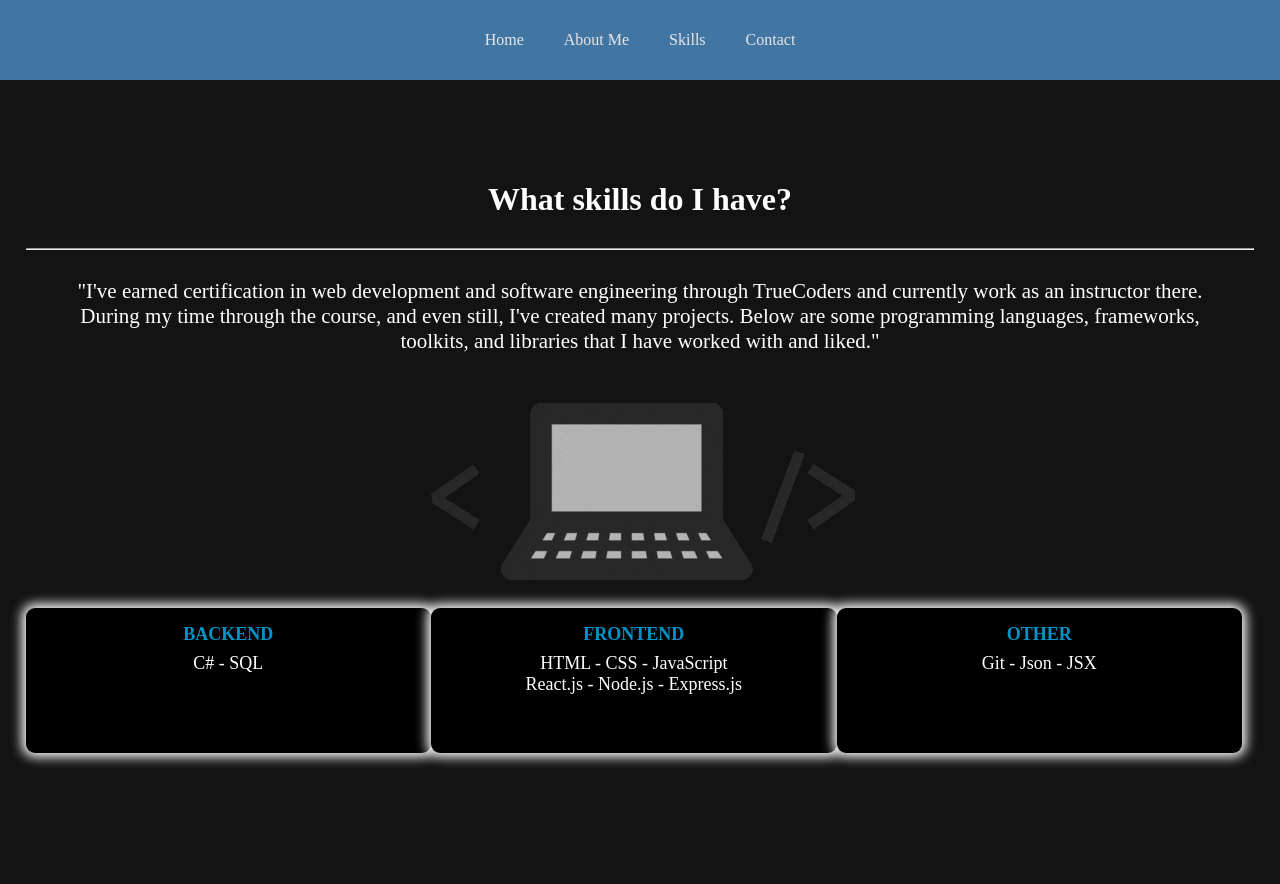
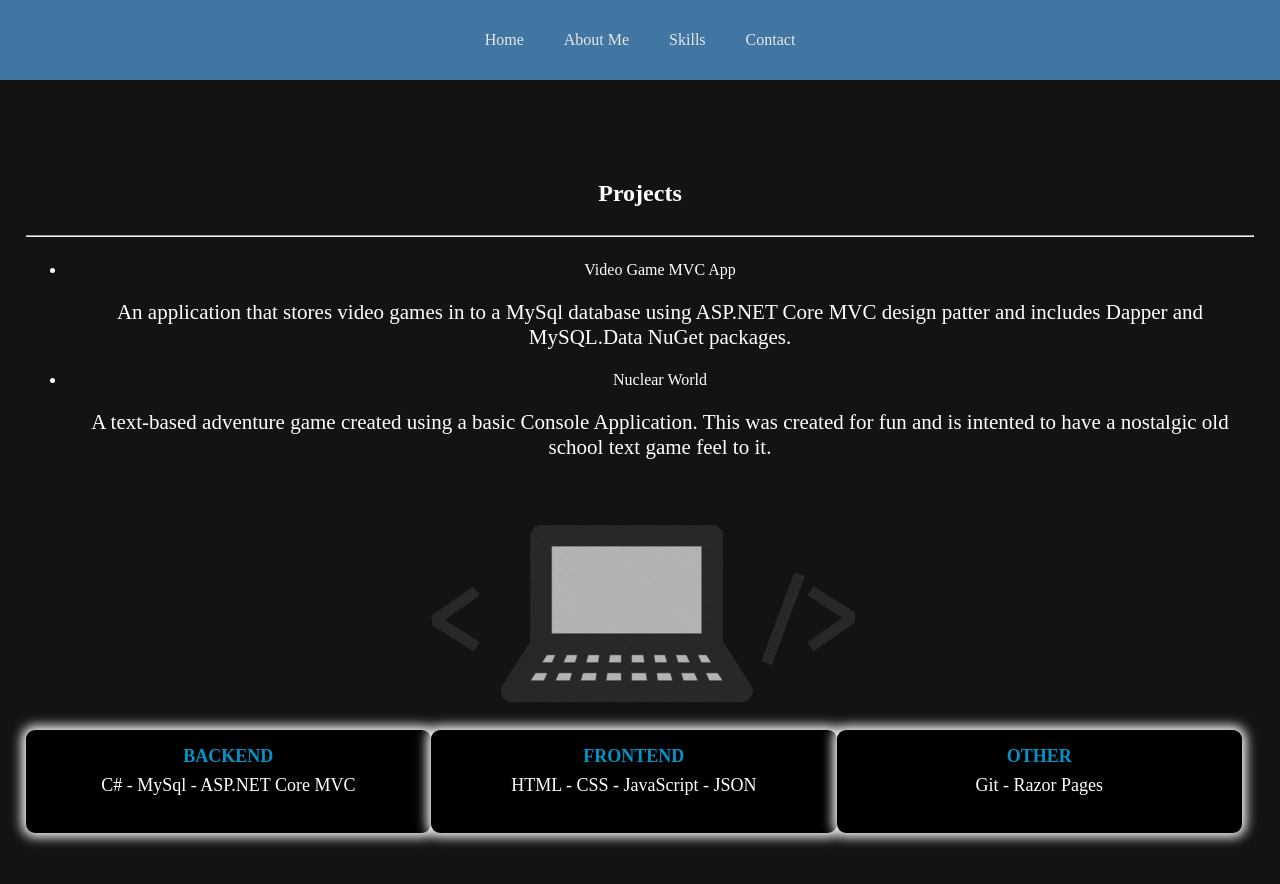
Before and after one commit to SethBowman/personal-site, a React (Create React App) app: page /skills in a window 1280 px wide. Shown: the top 884 px of the page. Before the commit the page ends 819 px from the top, so only its background shows below. Built offline with nearby package versions, Linux system fonts and the light colour scheme; a web font is replaced by a local one.

Commit message:
Added 2 projects to skills

```diff
--- a/src/components/Skills/Skills.js
+++ b/src/components/Skills/Skills.js
@@ -8,20 +8,19 @@ const listTitleStyle = { fontWeight: 900, color: '#0094c8', marginBottom: '8px'}
 const backEndSkills =
 <ul>
     <li style={listTitleStyle}>BACKEND</li>
-    <li>C# - SQL</li>
+    <li>C# - MySql - ASP.NET Core MVC</li>
 </ul>
 
 const frontEndSkills =
 <ul>
     <li style={listTitleStyle}>FRONTEND</li>
-    <li>HTML - CSS - JavaScript</li>
-    <li>React.js - Node.js - Express.js</li>
+    <li>HTML - CSS - JavaScript - JSON</li>
 </ul>
 
 const otherSkills =
 <ul>
     <li style={listTitleStyle}>OTHER</li>
-    <li>Git - Json - JSX</li>
+    <li>Git - Razor Pages</li>
 </ul>
 
 const allSkills = [backEndSkills, frontEndSkills, otherSkills];
@@ -30,16 +29,15 @@ const Skills = () => {
   return (
     <div className={classes.Skills} id="skills">
       <div className={`${site.Container} ${site.flexColumn}`}>
-        <h1>What skills do I have?</h1>
+        <h2>Projects</h2>
         <hr/>
       {/* <PageHeader title={"What skills do I have?"} /> */}
-      <p>
-        "I've earned certification in web development and software engineering
-        through TrueCoders and currently work as an instructor there. During my
-        time through the course, and even still, I've created many projects.
-        Below are some programming languages, frameworks, toolkits, and
-        libraries that I have worked with and liked."
-      </p>
+
+      <ul>
+        <li><a src="https://github.com/SethBowman/VideoGameMVC">Video Game MVC App</a> <p>An application that stores video games in to a MySql database using ASP.NET Core MVC design patter and includes Dapper and MySQL.Data NuGet packages.</p></li>
+        <li><a src="https://github.com/SethBowman/NuclearWorld">Nuclear World</a> <p>A text-based adventure game created using a basic Console Application. This was created for fun and is intented to have a nostalgic old school text game feel to it.</p></li>
+      </ul>
+
       <div className={classes.CodeGif}>
           <img src={codeGif} alt="Code Gif" className={`${site.imgFluid} ${classes.codeGif}`}/>
       </div>
```
